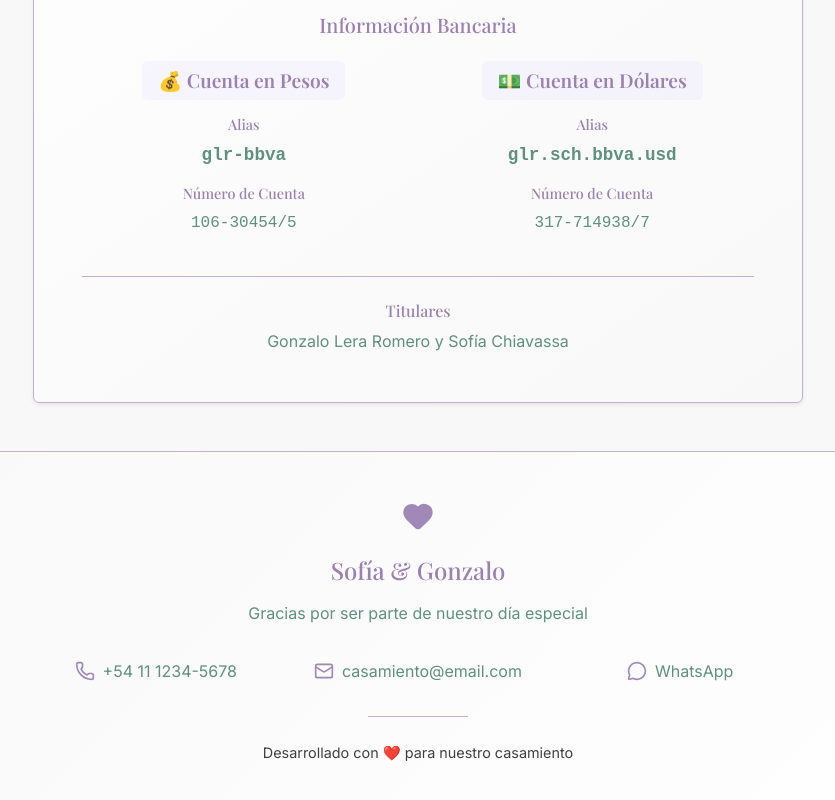
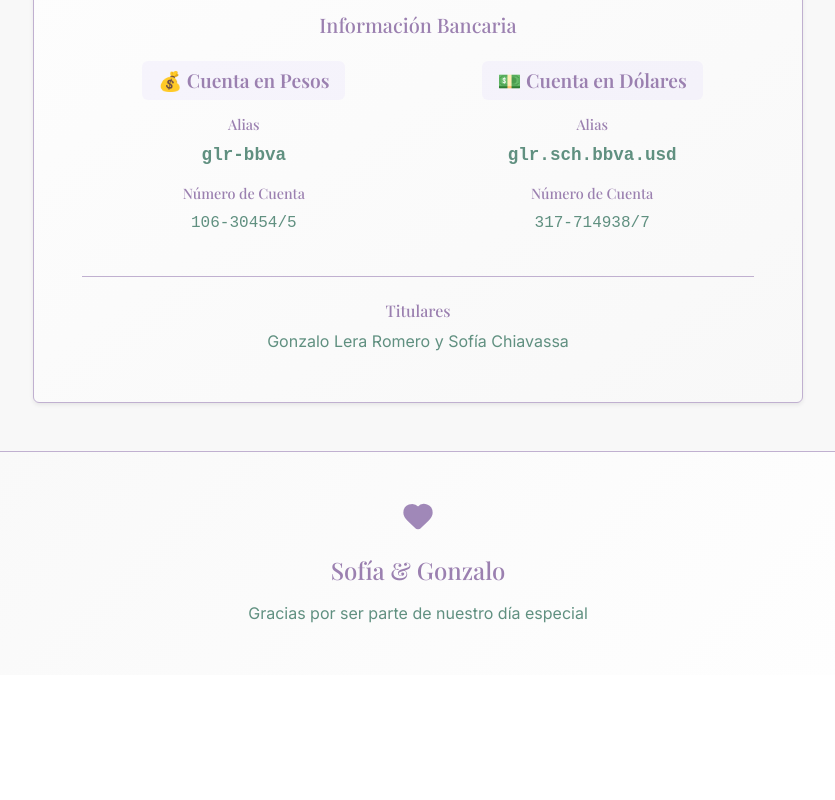
Before and after one commit to gleraromero/casamiento-sg, a React (Vite) app: page / in a window 1280 px wide. Shown: the part 4639-5439 px from the top of the page, without its empty margins (222-1057 px from the left). After the commit the page ends 5314 px from the top, so only its background shows below. Built offline with nearby package versions, Linux system fonts and the light colour scheme; a web font is replaced by a local one.

Commit message:
feat: simplificar footer eliminando información de contacto y mensaje de desarrollo

```diff
--- a/src/components/Footer.tsx
+++ b/src/components/Footer.tsx
@@ -1,6 +1,6 @@
 import React from 'react';
 import { Container, Row, Col } from 'react-bootstrap';
-import { Heart, Phone, Mail, MessageCircle } from 'lucide-react';
+import { Heart } from 'lucide-react';
 
 const Footer: React.FC = () => {
   return (
@@ -22,49 +22,8 @@ const Footer: React.FC = () => {
                 Sofía & Gonzalo
               </h4>
 
-              <p className="font-sans text-teal mb-4" style={{ fontSize: '1rem' }}>
+              <p className="font-sans text-teal mb-0" style={{ fontSize: '1rem' }}>
                 Gracias por ser parte de nuestro día especial
-              </p>
-
-              <div className="contact-info mb-4">
-                <Row className="justify-content-center g-3">
-                  <Col md={4}>
-                    <div className="contact-item">
-                      <Phone
-                        size={20}
-                        className="text-purple me-2"
-                        style={{ color: 'var(--color-purple-medium)' }}
-                      />
-                      <span className="font-sans text-teal">+54 11 1234-5678</span>
-                    </div>
-                  </Col>
-                  <Col md={4}>
-                    <div className="contact-item">
-                      <Mail
-                        size={20}
-                        className="text-purple me-2"
-                        style={{ color: 'var(--color-purple-medium)' }}
-                      />
-                      <span className="font-sans text-teal">casamiento@email.com</span>
-                    </div>
-                  </Col>
-                  <Col md={4}>
-                    <div className="contact-item">
-                      <MessageCircle
-                        size={20}
-                        className="text-purple me-2"
-                        style={{ color: 'var(--color-purple-medium)' }}
-                      />
-                      <span className="font-sans text-teal">WhatsApp</span>
-                    </div>
-                  </Col>
-                </Row>
-              </div>
-
-              <div className="footer-divider mx-auto mb-4"></div>
-
-              <p className="font-sans text-gray" style={{ fontSize: '0.9rem' }}>
-                Desarrollado con ❤️ para nuestro casamiento
               </p>
             </div>
           </Col>
```
